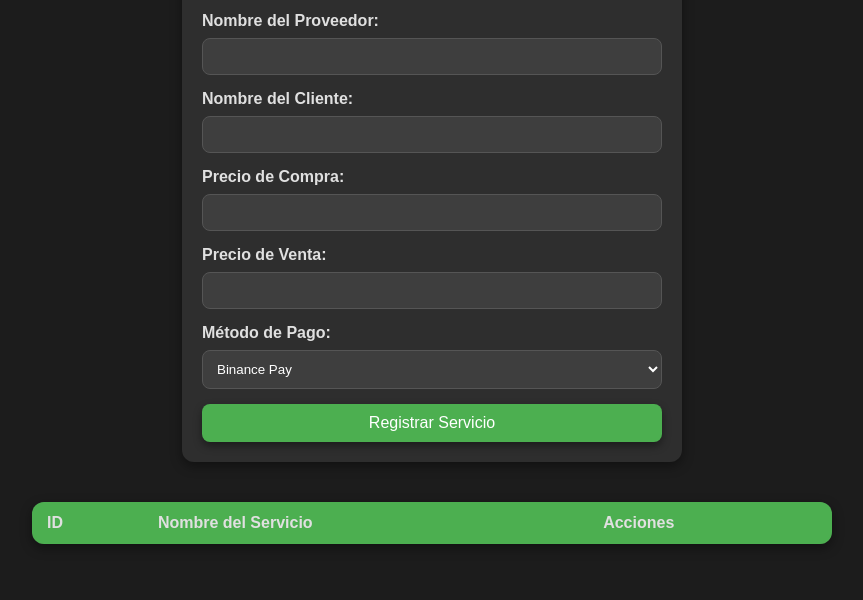
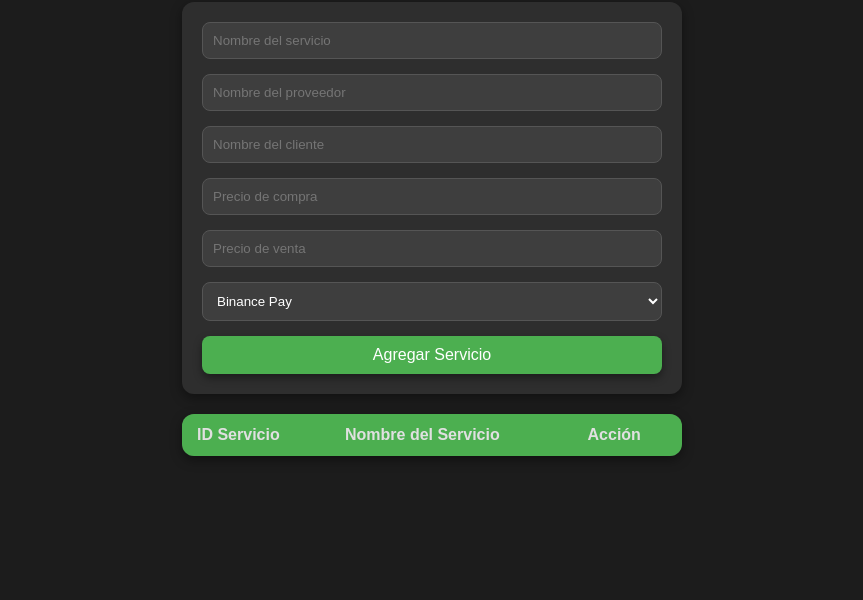
Before and after one commit to Nehker11/nehker11.github.io, a plain HTML site: page index.html in a window 1280 px wide. Shown: the part 200-800 px from the top of the page, without its empty margins (208-1071 px from the left). Drawn offline with Linux system fonts and the light colour scheme.

Commit message:
Update index.html

```diff
--- a/index.html
+++ b/index.html
@@ -7,50 +7,40 @@
   <link rel="stylesheet" href="styles.css">
 </head>
 <body>
+  <div class="container">
     <h1>Registro de Servicios</h1>
-    <form id="serviceForm">
-        <label for="serviceName">Nombre del Servicio:</label>
-        <input type="text" id="serviceName" required>
-
-        <label for="providerName">Nombre del Proveedor:</label>
-        <input type="text" id="providerName" required>
-
-        <label for="clientName">Nombre del Cliente:</label>
-        <input type="text" id="clientName" required>
-
-        <label for="purchasePrice">Precio de Compra:</label>
-        <input type="number" id="purchasePrice" required>
-
-        <label for="salePrice">Precio de Venta:</label>
-        <input type="number" id="salePrice" required>
-
-        <label for="paymentMethod">Método de Pago:</label>
-        <select id="paymentMethod" required>
+    <form id="serviceForm" class="box">
+      <input type="text" id="serviceName" placeholder="Nombre del servicio" required>
+      <input type="text" id="providerName" placeholder="Nombre del proveedor" required>
+      <input type="text" id="clientName" placeholder="Nombre del cliente" required>
+      <!-- Campos de precio modificados para aceptar decimales -->
+      <input type="number" id="purchasePrice" placeholder="Precio de compra" step="0.01" required>
+      <input type="number" id="salePrice" placeholder="Precio de venta" step="0.01" required>
+      <select id="paymentMethod">
         <option value="Binance Pay">Binance Pay</option>
         <option value="Pago Móvil">Pago Móvil</option>
       </select>
-
-        <button type="button" onclick="addService()">Registrar Servicio</button>
+      <button type="submit">Agregar Servicio</button>
     </form>
-
-    <table id="serviceTable">
+    <table id="serviceTable" class="box">
       <thead>
         <tr>
-                <th>ID</th>
+          <th>ID Servicio</th>
           <th>Nombre del Servicio</th>
-                <th>Acciones</th>
+          <th>Acción</th>
         </tr>
       </thead>
-        <tbody></tbody>
+      <tbody id="serviceList">
+      </tbody>
     </table>
-
-    <div id="serviceDetailsModal" class="modal">
+    <div id="serviceDetails" class="modal">
       <div class="modal-content">
-            <span class="close" onclick="closeDetails()">×</span>
-            <div id="detailsContent"></div>
+        <span id="closeModal">&times;</span>
+        <h2>Detalles del Servicio</h2>
+        <p id="serviceInfo"></p>
       </div>
     </div>
-
-    <script src="app.js"></script>
+  </div>
+  <script src="script.js"></script>
 </body>
 </html>
```
Lines whose indentation alone changed are shown as unchanged.
